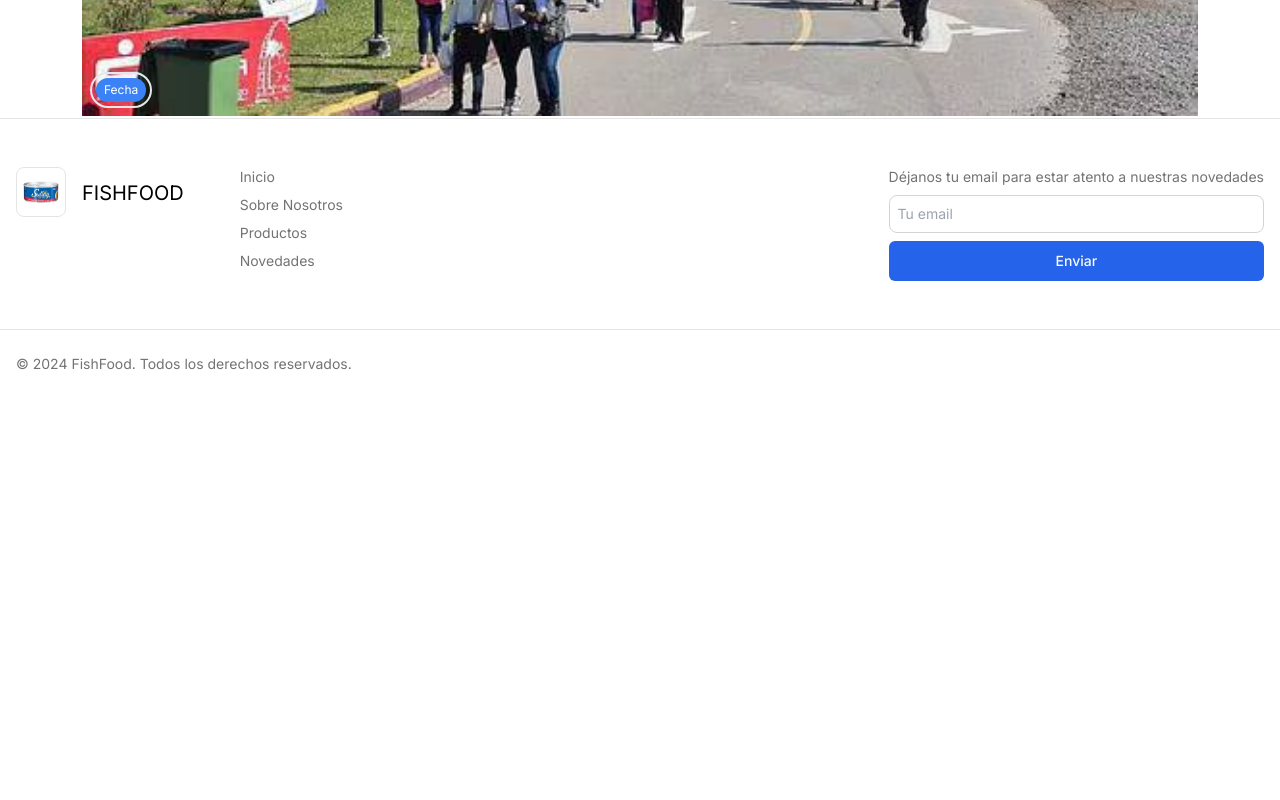
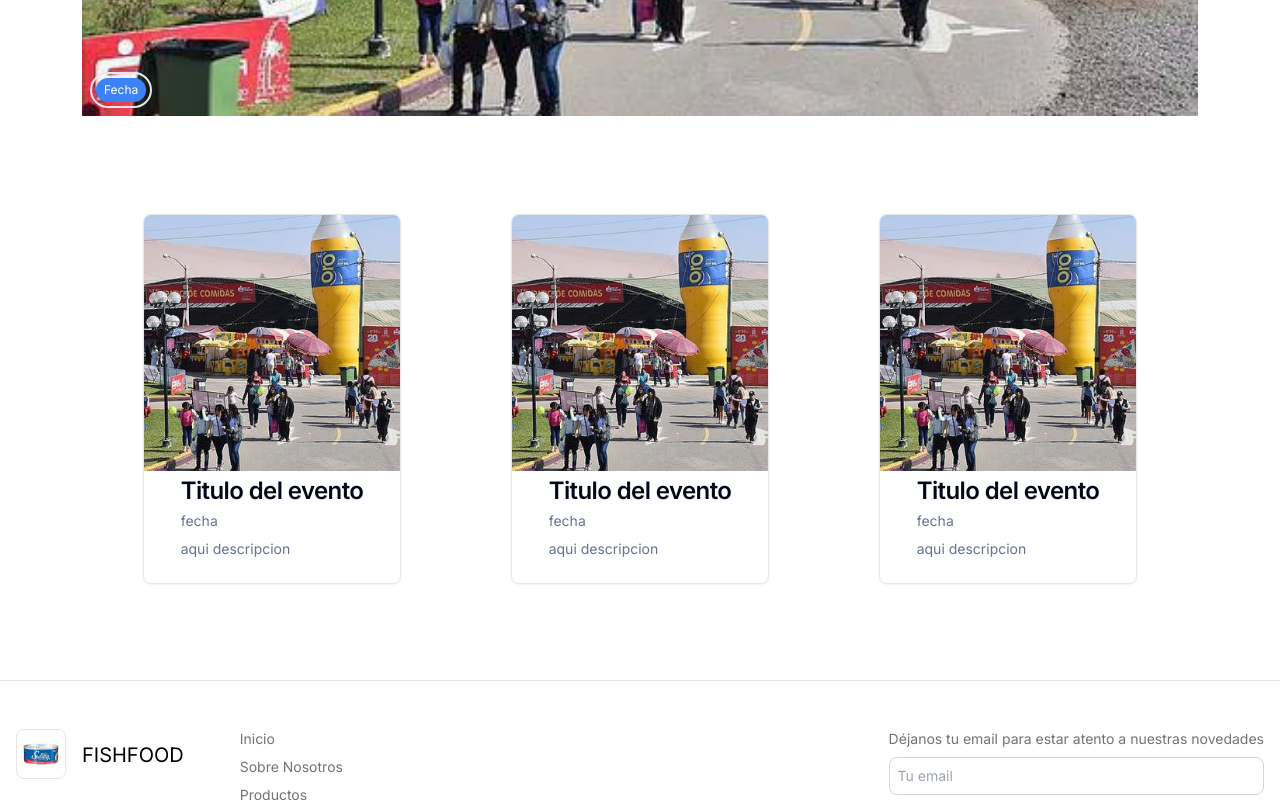
Before and after one commit to BrandonVizcarraSarmiento/biosumaq, a Next.js app: page /novedades in a window 1280 px wide. Shown: the part 593-1393 px from the top of the page. Before the commit the page ends 991 px from the top, so only its background shows below. Built offline with nearby package versions, Linux system fonts and the light colour scheme.

Commit message:
otros eventos seccion

```diff
--- /dev/null
+++ b/app/(cliente)/novedades/components/otrosEventos.tsx
@@ -0,0 +1,61 @@
+import { Card, CardContent, CardDescription, CardTitle } from "@/components/ui/card";
+import Image from "next/image";
+
+const OtrosEventos = () => {
+    return (
+        <div className="w-full max-w-6xl mx-auto px-4">
+            <div className="grid grid-cols-1 md:grid-cols-3 gap-4 p-4 justify-items-center my-20">
+                <Card className="flex flex-col items-center text-center space-y-2 hover:border-primary transition-colors duration-300 overflow-hidden">
+                    <Image src="/img/feritac.avif" width={300} height={300} alt="imagen de misión" className="h-64 w-64 object-cover" />
+                    <CardContent className="max-w-sm mx-auto">
+                        <div className="text-sm text-justify">
+                            <CardTitle className="mb-2">
+                                Titulo del evento
+                            </CardTitle>
+                            <CardDescription className="mb-2">
+                                fecha
+                            </CardDescription>
+                            <CardDescription>
+                                aqui descripcion
+                            </CardDescription>
+                        </div>
+                    </CardContent>
+                </Card>
+                <Card className="flex flex-col items-center text-center space-y-2 hover:border-primary transition-colors duration-300 overflow-hidden">
+                    <Image src="/img/feritac.avif" width={300} height={300} alt="imagen de misión" className="h-64 w-64 object-cover" />
+                    <CardContent className="max-w-sm mx-auto">
+                        <div className="text-sm text-justify">
+                            <CardTitle className="mb-2">
+                                Titulo del evento
+                            </CardTitle>
+                            <CardDescription className="mb-2">
+                                fecha
+                            </CardDescription>
+                            <CardDescription>
+                                aqui descripcion
+                            </CardDescription>
+                        </div>
+                    </CardContent>
+                </Card>
+                <Card className="flex flex-col items-center text-center space-y-2 hover:border-primary transition-colors duration-300 overflow-hidden">
+                    <Image src="/img/feritac.avif" width={300} height={300} alt="imagen de misión" className="h-64 w-64 object-cover" />
+                    <CardContent className="max-w-sm mx-auto">
+                        <div className="text-sm text-justify">
+                            <CardTitle className="mb-2">
+                                Titulo del evento
+                            </CardTitle>
+                            <CardDescription className="mb-2">
+                                fecha
+                            </CardDescription>
+                            <CardDescription>
+                                aqui descripcion
+                            </CardDescription>
+                        </div>
+                    </CardContent>
+                </Card>
+            </div>
+        </div>
+    );
+}
+
+export default OtrosEventos;
--- a/app/(cliente)/novedades/page.tsx
+++ b/app/(cliente)/novedades/page.tsx
@@ -1,11 +1,12 @@
 import EventoPrincipal from "./components/eventoPrincipal";
+import OtrosEventos from "./components/otrosEventos";
 
 
 const Novedades = () => {
     return (
         <div>
-         <EventoPrincipal />
-
+            <EventoPrincipal />
+            <OtrosEventos />
         </div>
     );
 }
```
